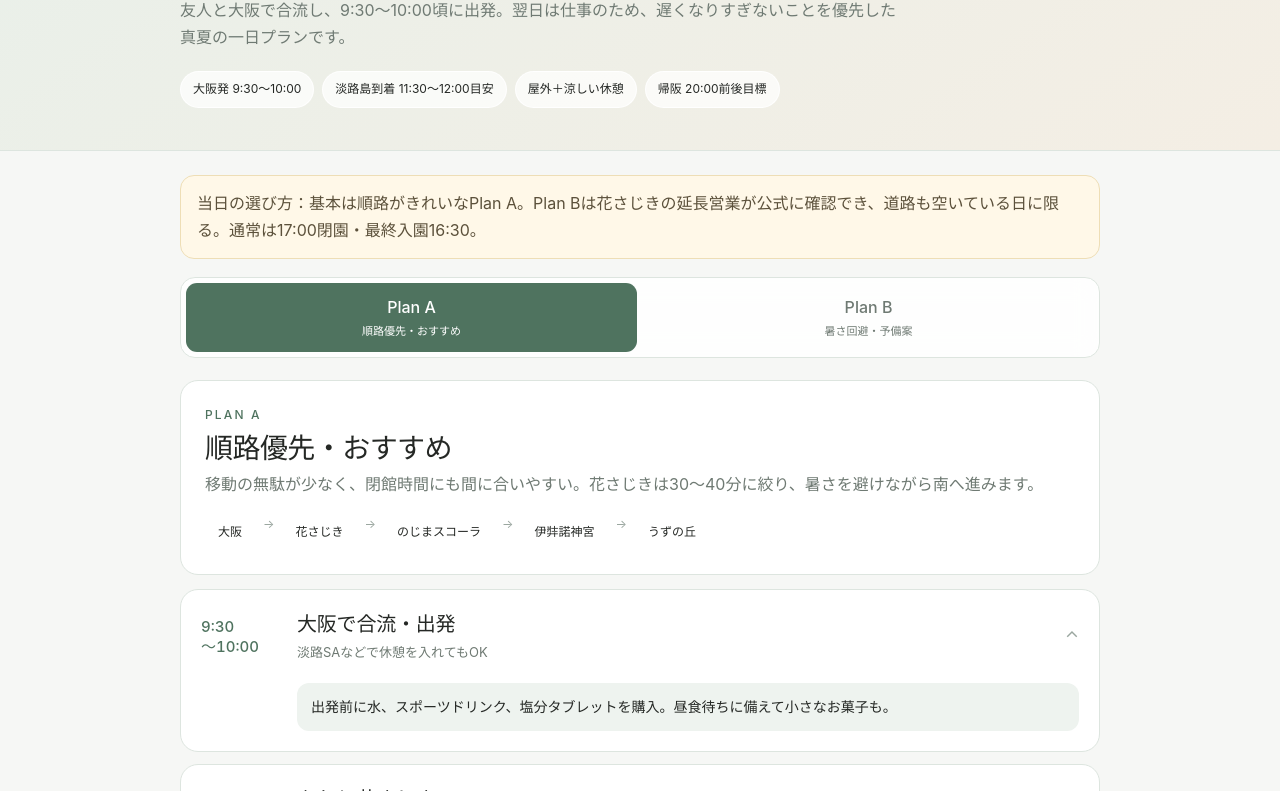
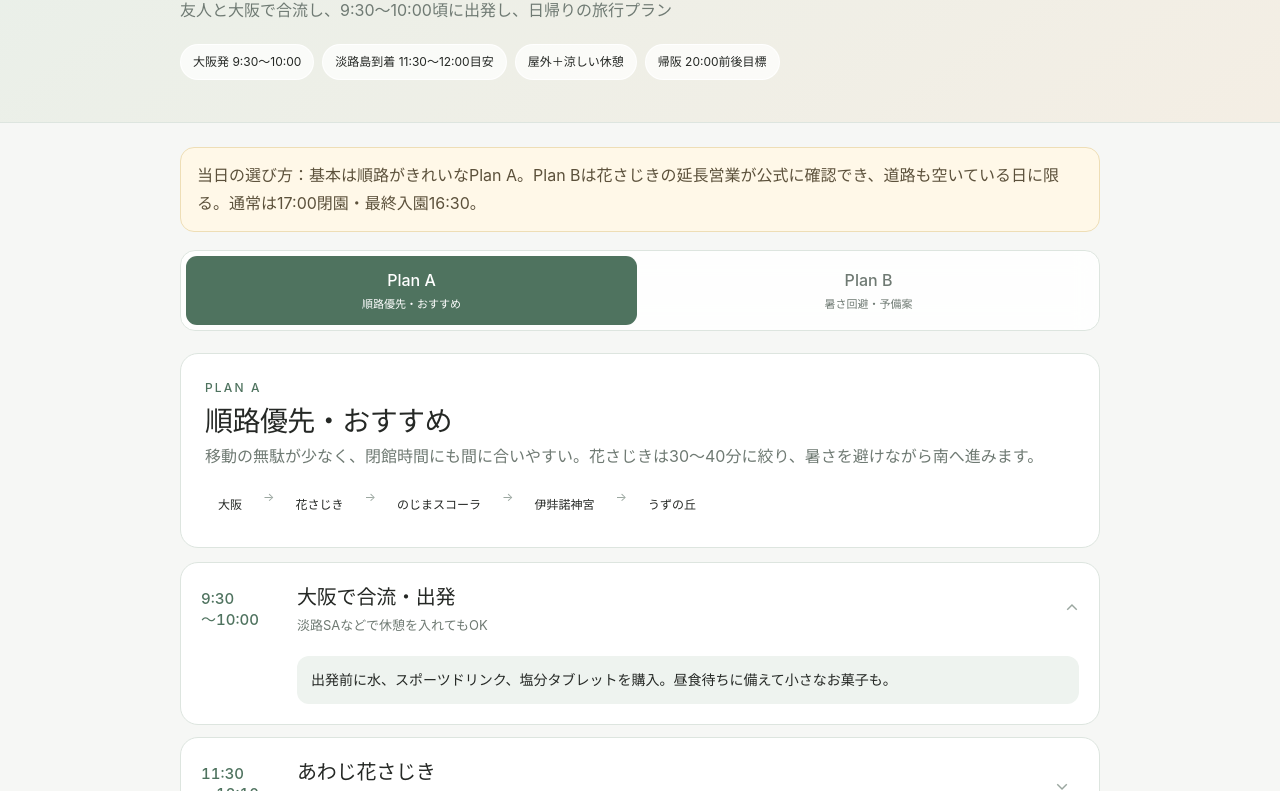
Before and after one commit to yy28112000/website, a plain HTML site: page index.html in a window 1280 px wide. Shown: the part 229-1020 px from the top of the page. Drawn offline with Linux system fonts and the light colour scheme.

Commit message:
Update index.html

```diff
--- a/index.html
+++ b/index.html
@@ -78,7 +78,7 @@ main{padding:24px 0 72px}
 <header class="hero"><div class="wrap">
   <div class="eyebrow">Awaji Island Drive Guide</div>
   <h1>淡路島ドライブ<br>当日選べる2プラン</h1>
-  <p class="lead">友人と大阪で合流し、9:30〜10:00頃に出発。翌日は仕事のため、遅くなりすぎないことを優先した真夏の一日プランです。</p>
+  <p class="lead">友人と大阪で合流し、9:30〜10:00頃に出発し、日帰りの旅行プラン</p>
   <div class="badges"><span class="badge">大阪発 9:30〜10:00</span><span class="badge">淡路島到着 11:30〜12:00目安</span><span class="badge">屋外＋涼しい休憩</span><span class="badge">帰阪 20:00前後目標</span></div>
 </div></header>
 <main><div class="wrap">
```
